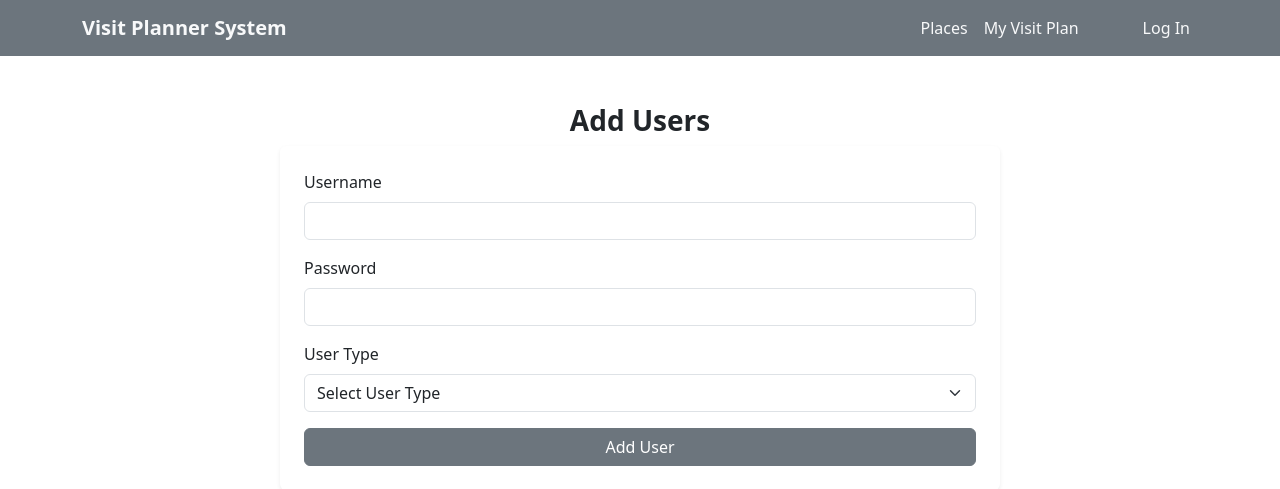
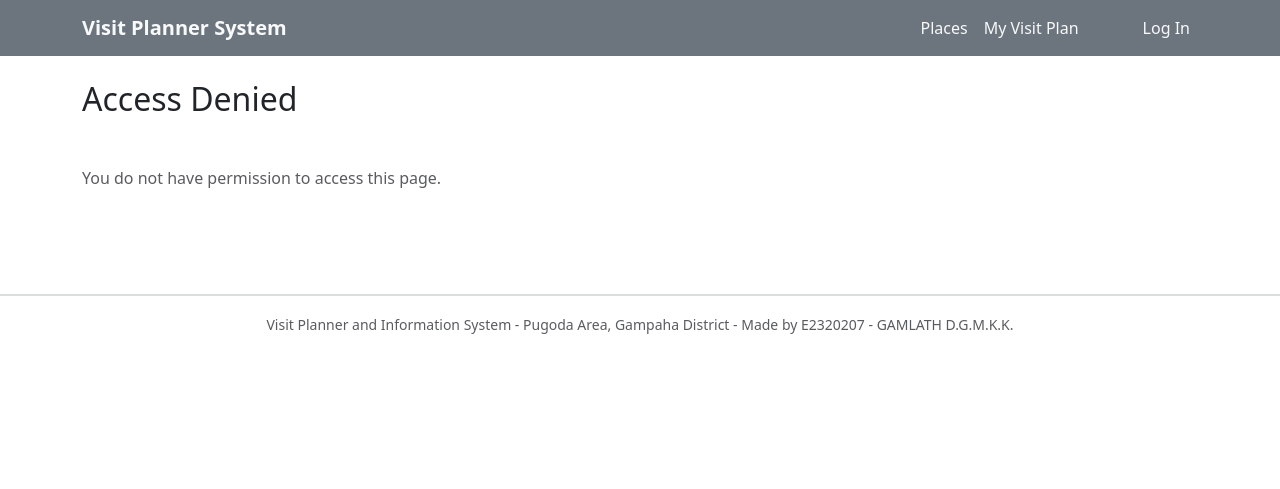
Before and after one commit to kumugg/Visitplanner, a PHP site: page /add_user.php in a window 1280 px wide. Shown: the top 489 px of the page. Run offline with PHP 8.4, Linux system fonts and the light colour scheme; data that the repository does not hold is empty.

Commit message:
more bug fixes

```diff
--- a/add_user.php
+++ b/add_user.php
@@ -1,6 +1,8 @@
 <?php
 require_once __DIR__ . '/includes/db.php';
 include __DIR__ . '/includes/header.php';
+include __DIR__ . '/includes/admins_only.php';
+
 $page = "manage_users";
 
 if ($_SERVER['REQUEST_METHOD'] === 'POST') {
--- a/admin_dashboard.php
+++ b/admin_dashboard.php
@@ -1,6 +1,7 @@
 <?php
 require_once __DIR__ . '/includes/db.php';
 include __DIR__ . '/includes/header.php';
+include __DIR__ . '/includes/admins_only.php';
 $page = "admin";
 ?>
 
--- a/edit_place.php
+++ b/edit_place.php
@@ -1,11 +1,7 @@
 <?php
 include __DIR__ . '/includes/db.php';
 include __DIR__ . '/includes/header.php';
-
-if (!isset($_SESSION['logged_in_username'])) {
-    header("Location: login.php");
-    exit();
-}
+include __DIR__ . '/includes/admins_only.php';
 
 if ($_SERVER['REQUEST_METHOD'] === 'POST') {
     $place_id = $_POST['place_id'];
--- /dev/null
+++ b/includes/admins_only.php
@@ -0,0 +1,13 @@
+<!-- This file should include after including the header file on required file.  -->
+<?php if (empty($_SESSION['user_type']) || $_SESSION['user_type'] !== 'admin') : ?>
+    <div class="container py-4">
+        <div class="row g-4">
+            <div class="col-12">
+                <h2 class="mb-5">Access Denied</h2>
+                <p class="text-muted">You do not have permission to access this page.</p>
+            </div>
+        </div>
+    </div>
+    <?php include __DIR__ . "/footer.php";?>
+    <?php exit(); ?>
+<?php endif; ?>
--- a/login.php
+++ b/login.php
@@ -4,6 +4,7 @@ require_once __DIR__ . '/includes/db.php';
 $page = "login";
 $error_msg = '';
 
+// if user is already logged in, redirect to visit_plan.php
 if(isset($_SESSION['logged_in_username'])) {
     header("Location: visit_plan.php");
 }
--- a/logout.php
+++ b/logout.php
@@ -3,6 +3,7 @@ session_start();
 if ($_SERVER['REQUEST_METHOD'] == 'POST') {
 
     unset($_SESSION['logged_in_username']);
+    unset($_SESSION['user_type']);
     header('Location: login.php');
     exit();
 }
--- a/manage_places.php
+++ b/manage_places.php
@@ -1,6 +1,7 @@
 <?php
 include __DIR__ . '/includes/header.php';
 require_once __DIR__ . '/includes/db.php';
+include __DIR__ . '/includes/admins_only.php';
 $page = "manage_places";
 ?>
 
--- a/manage_users.php
+++ b/manage_users.php
@@ -1,6 +1,7 @@
 <?php
 require_once __DIR__ . '/includes/db.php';
 include __DIR__ . '/includes/header.php';
+include __DIR__ . '/includes/admins_only.php';
 $page = "manage_users";
 ?>
 
```
Also changed, not shown: edit_user.php (+1 -6 lines).
